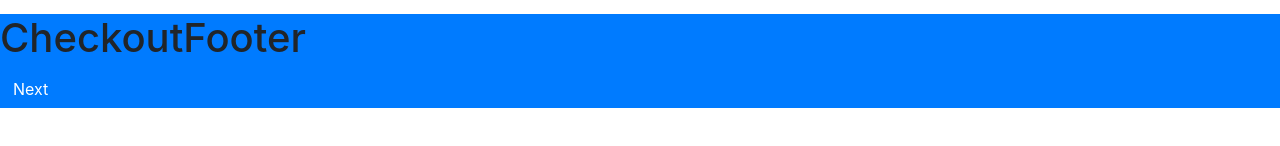
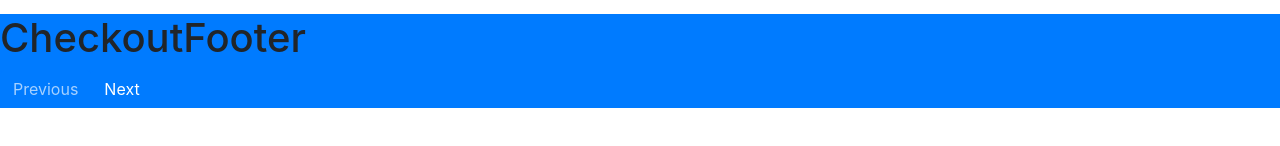
Before and after one commit to assembler-institute/react-shopping-cart-context, a React (Create React App) app: page /Checkout/step-3 in a window 1280 px wide. Shown: the part 258-404 px from the top of the page. Built offline with nearby package versions, Linux system fonts and the light colour scheme.

Commit message:
added Previous Button and Buy now button

```diff
--- a/src/App.js
+++ b/src/App.js
@@ -1,6 +1,5 @@
-import React, { useState, useEffect } from "react";
+import React, { useState, useEffect, useReducer } from "react";
 import { BrowserRouter, Switch, Route } from "react-router-dom";
-import { useReducer } from "react";
 
 import Home from "./pages/Home";
 import NewProduct from "./pages/NewProduct";
--- a/src/components/CheckoutFooter/CheckoutFooter.js
+++ b/src/components/CheckoutFooter/CheckoutFooter.js
@@ -1,17 +1,21 @@
-import React from "react";
+import React, { useContext } from "react";
 import { NavLink } from "react-router-dom";
-import { useContext } from "react";
 import Button from "../Button";
 import "./CheckoutFooter.scss";
 import ShoppingContext from "../../context";
 
 function CheckoutFooter() {
-  const { path, nextPath } = useContext(ShoppingContext);
-
+  const { path, nextPath, prevPath } = useContext(ShoppingContext);
+  // eslint-disable-next-line
   console.log(path);
   return (
     <header className="bg-primary mb-4">
       <h1>CheckoutFooter</h1>
+      <NavLink to={`/Checkout/step-${path - 1}`}>
+        <Button disabled={path - 1 === 0} onClick={prevPath}>
+          Previous
+        </Button>
+      </NavLink>
       <NavLink
         to={
           path + 1 === 4
@@ -19,7 +23,9 @@ function CheckoutFooter() {
             : `/Checkout/step-${path + 1}`
         }
       >
-        <Button onClick={nextPath}>Next</Button>
+        <Button onClick={nextPath}>
+          {path + 1 === 4 ? "Buy now" : "Next"}
+        </Button>
       </NavLink>
     </header>
   );
```
